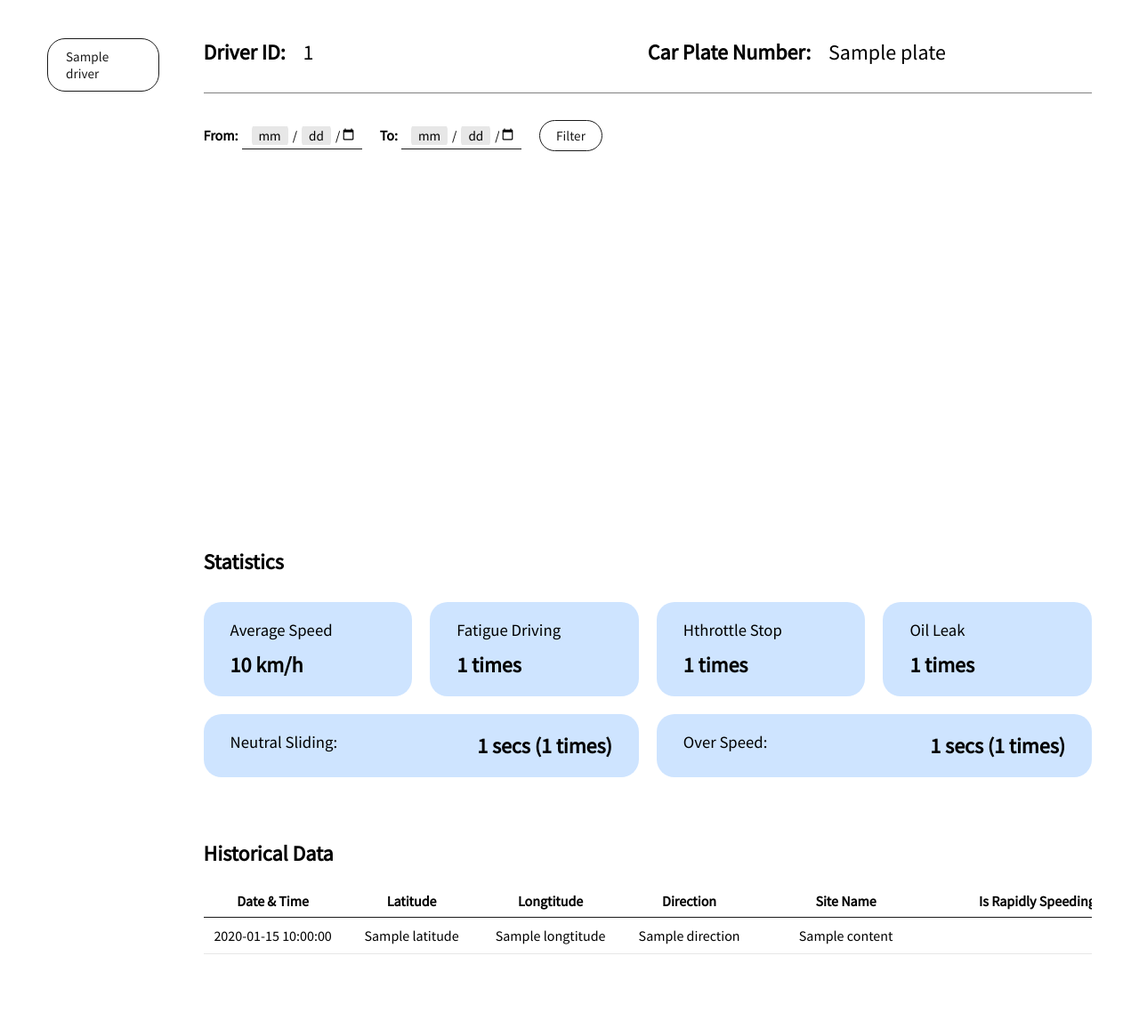
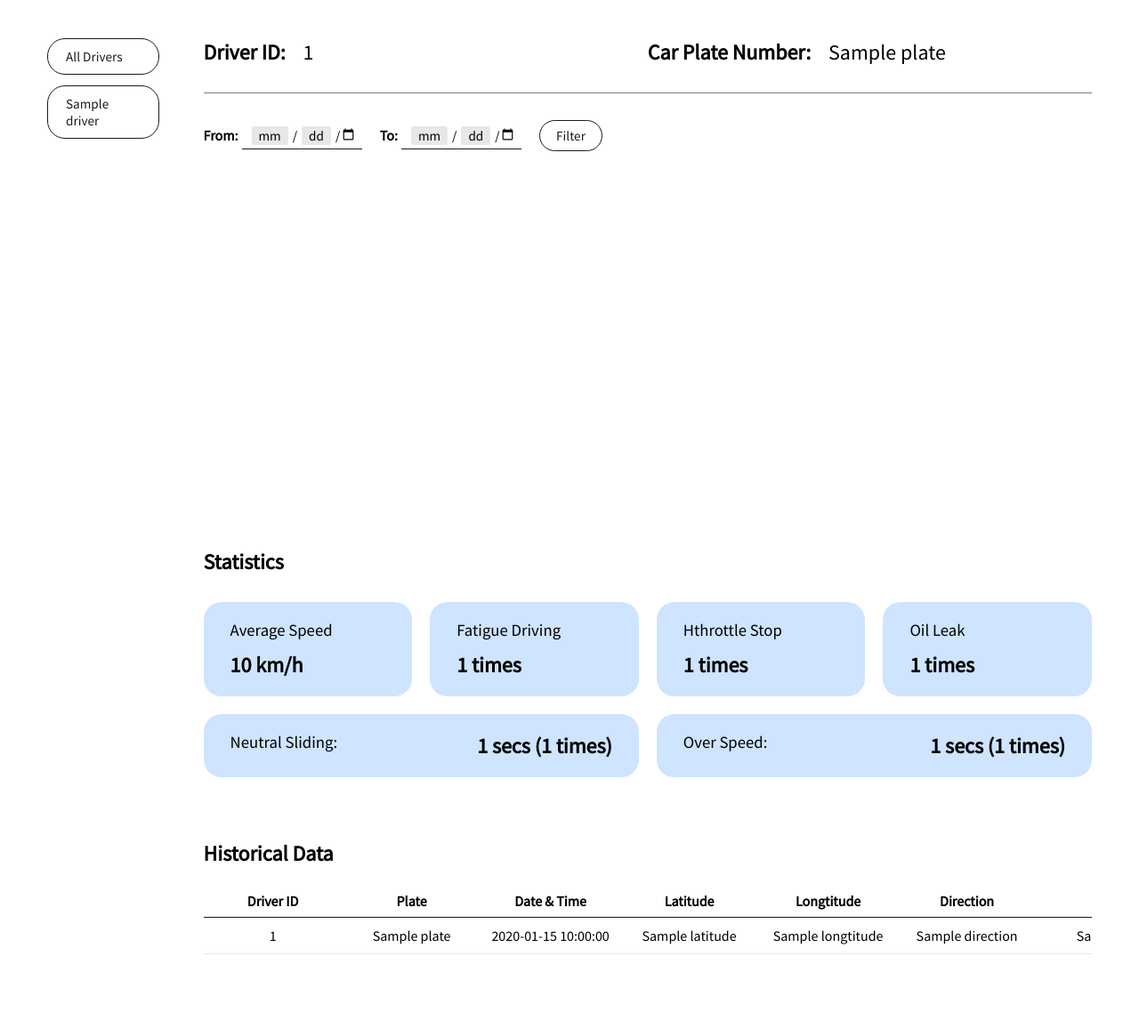
Before and after one commit to michellesandhika/cloud_project, a Flask app: template beanstalk/templates/index.html in a window 1280 px wide. Shown: the whole page at 89% size. Run offline with Flask 2, Linux system fonts and the light colour scheme; the template is opened without the code that fills it: most values are stand-ins (such as "Sample title", 1, 10 or a date in 2020); some libraries are stand-ins or nearby versions.

Commit message:
all driver page

```diff
--- a/beanstalk/application.py
+++ b/beanstalk/application.py
@@ -5,9 +5,78 @@ app = Flask(__name__, static_url_path='/static')
 
 @app.route('/')
 def index():
+    drivers = ['name01', 'name02', 'name03', 'name04', 'name05', 'name06', 'name07', 'name08', 'name09', 'name10']
+    data = {
+        'id': '',
+        'summary': {
+            'averageSpeed': '1',
+            'countFatigueDriving': '2',
+            'countHthrottleStop': '3',
+            'countOilLeak': '4',
+            'countNeutralSlide': '5',
+            'totalNeutralSlide': '6',
+            'countOverSpeed': '7',
+            'totalOverSpeed': '8',
+        },
+        'stats': [
+            {
+                'id': 'name01',
+                'plate': '华 AEB132',
+                'time': '2017-01-01 22:35:50',
+                'latitude': '31.157939',
+                'longtitude': '120.687431',
+                'direction': '83',
+                'siteName': 'n/a',
+                'isRapidlySpeedup': '0',
+                'isRapidlySlowDown': '1',
+                'isNeutralSlide': '1',
+                'isNeutralSlideFinished': '0',
+                'neutralSlideTime': '10',
+                'isOverSpeed': '0',
+                'isOverSpeedFinished': '1',
+                'overSpeedTime': '10',
+                'isFatigueDriving': '1',
+                'isHthrottleStop': '1',
+                'isOilLeak': '1',
+            },
+            {
+                'id': 'name01',
+                'plate': '华 AEB132',
+                'time': '2017-01-01 22:35:50',
+                'latitude': '31.157939',
+                'longtitude': '120.687431',
+                'direction': '83',
+                'siteName': 'n/a',
+                'isRapidlySpeedup': '0',
+                'isRapidlySlowDown': '1',
+                'isNeutralSlide': '1',
+                'isNeutralSlideFinished': '0',
+                'neutralSlideTime': '10',
+                'isOverSpeed': '0',
+                'isOverSpeedFinished': '1',
+                'overSpeedTime': '10',
+                'isFatigueDriving': '1',
+                'isHthrottleStop': '1',
+                'isOilLeak': '1',
+            }
+        ],
+        'speed': [
+            ['Date', 'Driver 1', 'Driver 2', 'Driver 3'],
+            ['2017-01-01 22:35:50', 66, 43, 56],
+            ['2017-01-01 22:35:50', 68, 56, 76],
+            ['2017-01-01 22:35:50', 68, 67, 45],
+            ['2017-01-01 22:35:50', 68, 34, 45],
+            ['2017-01-01 22:35:50', 68, 45, 56],
+        ],
+    }
+
+    return render_template('index.html', drivers=drivers, data=data)
+
+@app.route('/driver')
+def driver():
     # get query
     args = request.args.to_dict()
-    driver = args['driver']
+    driver = args['id']
 
     # data format
     drivers = ['name01', 'name02', 'name03', 'name04', 'name05', 'name06', 'name07', 'name08', 'name09', 'name10']
--- a/beanstalk/static/style.css
+++ b/beanstalk/static/style.css
@@ -115,7 +115,7 @@ td {
     margin-bottom: 12px;
 }
 
-.info {
+.header {
     display: grid;
     grid-template-columns: repeat(2, 1fr);
 
@@ -124,11 +124,11 @@ td {
     margin-bottom: 30px;
 }
 
-.info > h2 {
+.header > h2 {
     margin: 0;
 }
 
-.info > h2 > span {
+.header > h2 > span {
     font-weight: 300;
     margin-left: 15px;
 }
--- a/beanstalk/templates/index.html
+++ b/beanstalk/templates/index.html
@@ -9,13 +9,15 @@
 
     <body>
         <section class='menu'>
+            <a id='all' href='/'>All Drivers</a>
+
             {% for driver in drivers %}
             <a id={{ driver }} href=''>{{ driver }}</a>
             {% endfor %}
         </section>
 
         <main class='dashboard'>
-            <section class='info'>
+            <section id='header' class='header'>
                 <h2>Driver ID: <span>{{ data.id }}</span></h2>
                 <h2>Car Plate Number: <span>{{ data.plate }}</span></h2>
             </section>
@@ -66,10 +68,12 @@
                 </div>
 
                 <h2>Historical Data</h2>
-                <div class='history'>
+                <div id='history' class='history'>
                     <table>
                         <thead>
                             <tr>
+                                <th name='history-driver' size='small'>Driver ID</th>
+                                <th name='history-driver' size='small'>Plate</th>
                                 <th size='small'>Date & Time</th>
                                 <th size='small'>Latitude</th>
                                 <th size='small'>Longtitude</th>
@@ -93,6 +97,8 @@
                         <tbody>
                             {% for content in data.stats %}
                             <tr>
+                                <td name='history-driver'>{{ content.id }}</td>
+                                <td name='history-driver'>{{ content.plate }}</td>
                                 <td>{{ content.time }}</td>
                                 <td>{{ content.latitude }}</td>
                                 <td>{{ content.longtitude }}</td>
@@ -116,17 +122,34 @@
         </main>
 
         <script language='javascript'>
-            // driver button
-            let menu = document.getElementById('{{ data.id }}');
-            menu.style.color = 'var(--white)';
-            menu.style.backgroundColor = 'var(--blue)';
-            menu.style.borderColor = 'var(--blue)';
+            const mode = '{{ data.id }}' == '' ? 'all' : 'individual';
+
+            // driver buttons
+            if (mode == 'all') {
+                let menu = document.getElementById('all');
+                menu.style.color = 'var(--white)';
+                menu.style.backgroundColor = 'var(--blue)';
+                menu.style.borderColor = 'var(--blue)';
+            }
+
+            if (mode == 'individual') {
+                let menu = document.getElementById('{{ data.id }}');
+                menu.style.color = 'var(--white)';
+                menu.style.backgroundColor = 'var(--blue)';
+                menu.style.borderColor = 'var(--blue)';
+            }
 
             let drivers = JSON.parse('{{ drivers|tojson|safe }}');
             drivers.forEach(driver => {
                 let link = document.getElementById(driver);
-                link.href = '/?driver=' + driver;
+                link.href = '/driver?id=' + driver;
             });
+
+            // header
+            if (mode == 'all') {
+                let section = document.getElementById('header');
+                section.style.display = 'none';
+            }
 
             // filter
             let form = document.getElementById('date-form');
@@ -142,7 +165,7 @@
                 location.href = base + '&from=' + from + '&to=' + to;
             }
 
-            // speed chart
+            // speed
             google.charts.load('current', { packages:['corechart'] });
             google.charts.setOnLoadCallback(displaySpeed);
 
@@ -153,12 +176,20 @@
                 let options = {
                     hAxis: { title: 'Date & Time' },
                     vAxis: { title: 'Speed in km/h' },
-                    legend: 'none',
+                    legend: mode == 'all' ? { position: 'right' } : 'none',
                 };
 
                 let chart = new google.visualization.LineChart(document.getElementById('speed'));
                 chart.draw(data, options);
             }
+
+            // history
+            if (mode == 'individual') {
+                let elements = document.getElementsByName('history-driver');
+                elements.forEach(item => {
+                    item.style.display = 'none';
+                });
+            }
         </script>
     </body>
 </html>
```
